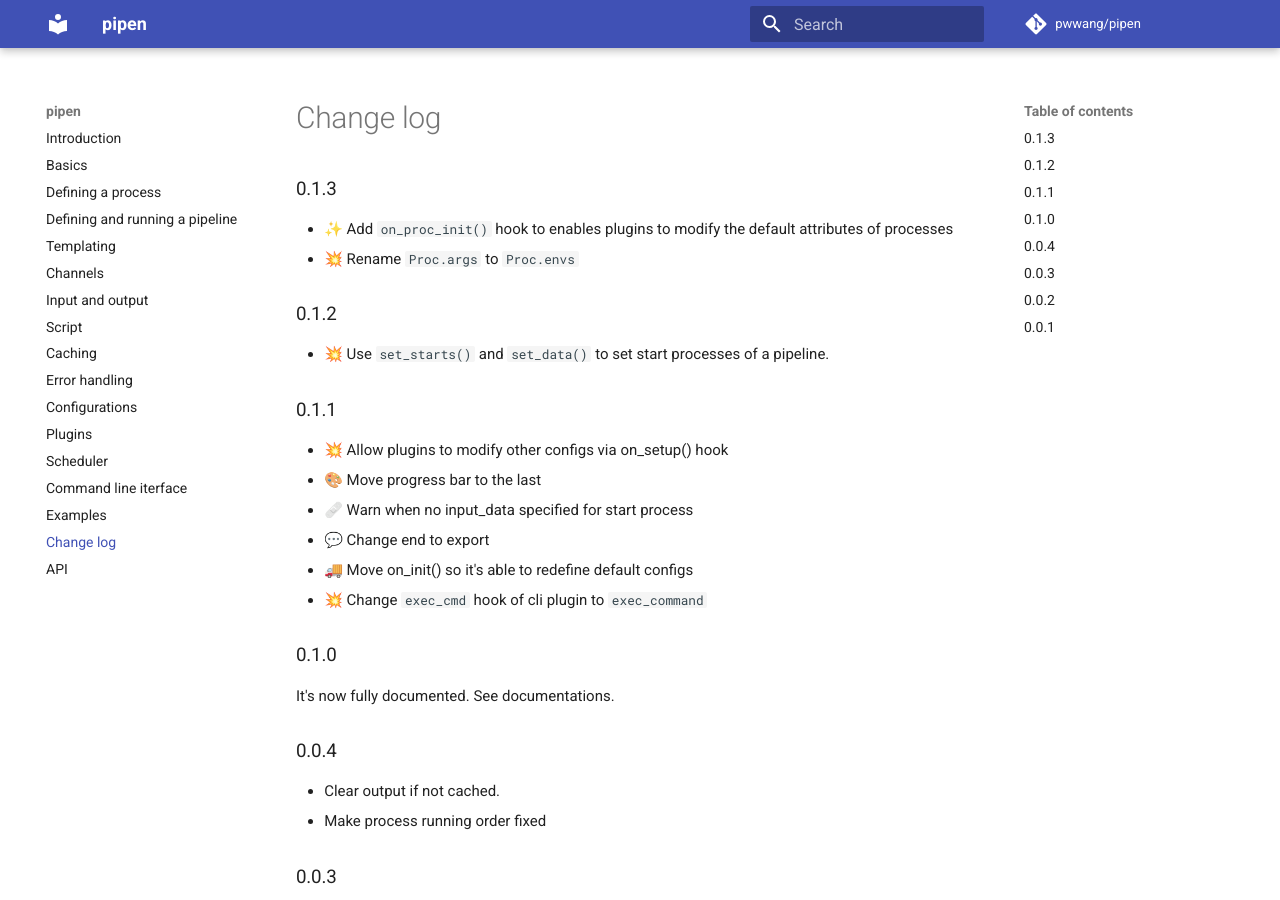
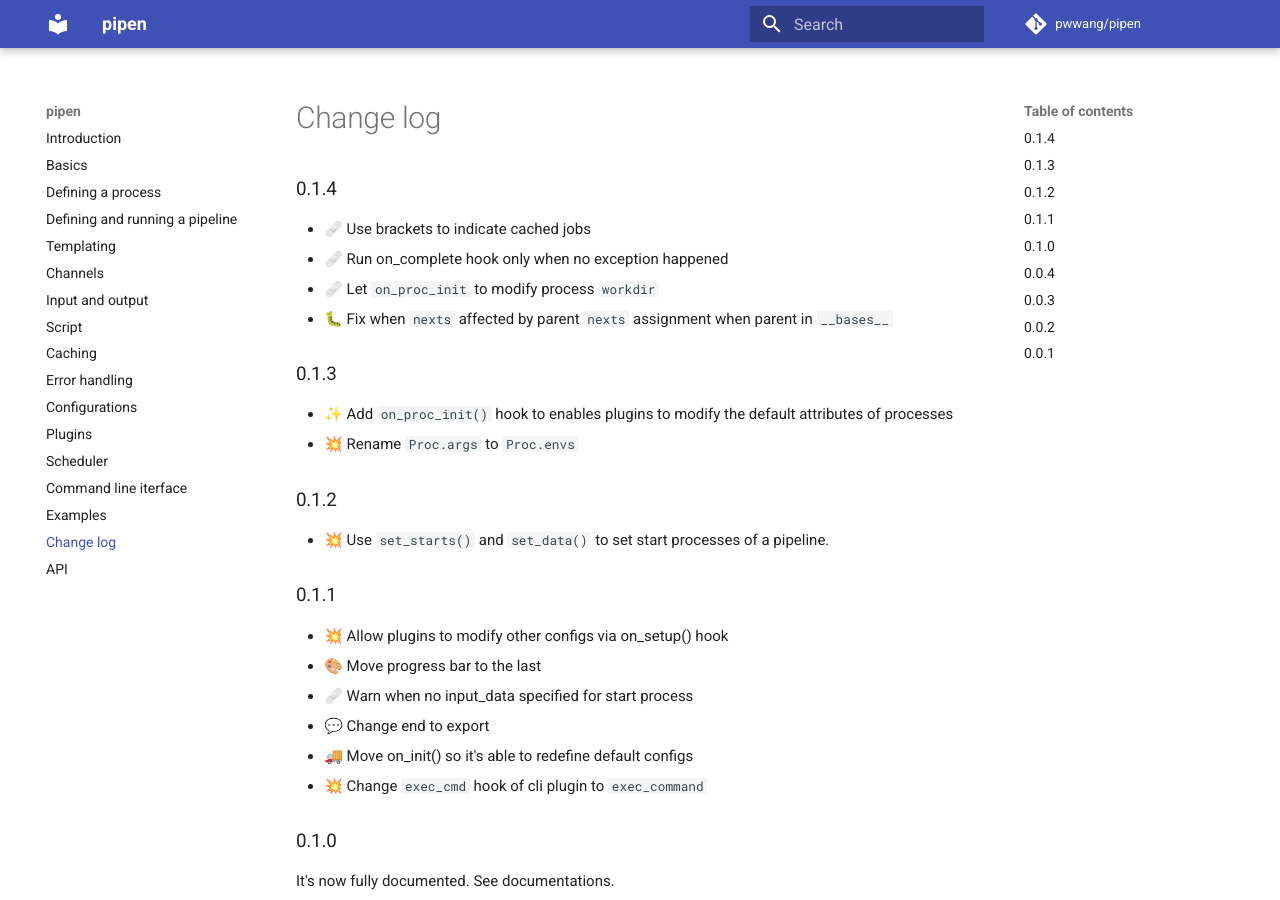
Before and after one commit to pwwang/pipen, an MkDocs documentation site: the page built from docs/CHANGELOG.md, in a window 1280 px wide and 900 px high. Built offline with MkDocs 1.6.1 and Material for MkDocs 9.7.7, drawn with Linux system fonts in a browser that asks for light colours; comment, search, counter and statistics services are not loaded.

Commit message:
0.1.4 (#108)
* 🩹 Use brackets to indicate cached jobs

* 🩹 Run `on_complete` hook only when no exception happened; Let `on_proc_init` to modify process `workdir`

* 🐛 Fix when nexts affected by parent nexts assignment

* 0.1.4

* 📝 Update plugin gallery

```diff
--- a/docs/CHANGELOG.md
+++ b/docs/CHANGELOG.md
@@ -1,3 +1,10 @@
+## 0.1.4
+
+- 🩹 Use brackets to indicate cached jobs
+- 🩹 Run on_complete hook only when no exception happened
+- 🩹 Let `on_proc_init` to modify process `workdir`
+- 🐛 Fix when `nexts` affected by parent `nexts` assignment when parent in `__bases__`
+
 ## 0.1.3
 
 - ✨ Add `on_proc_init()` hook to enables plugins to modify the default attributes of processes
--- a/pipen/version.py
+++ b/pipen/version.py
@@ -1,3 +1,3 @@
 """Provide version of pipen"""
 
-__version__ = "0.1.3"
+__version__ = "0.1.4"
--- a/pyproject.toml
+++ b/pyproject.toml
@@ -4,7 +4,7 @@ build-backend = "poetry.masonry.api"
 
 [tool.poetry]
 name = "pipen"
-version = "0.1.3"
+version = "0.1.4"
 description = "A pipeline framework for python"
 authors = [ "pwwang <pwwang@pwwang.com>",]
 license = "MIT"
```
Also changed, not shown: docs/plugin.md (+7 -1 lines), 2 other files.
